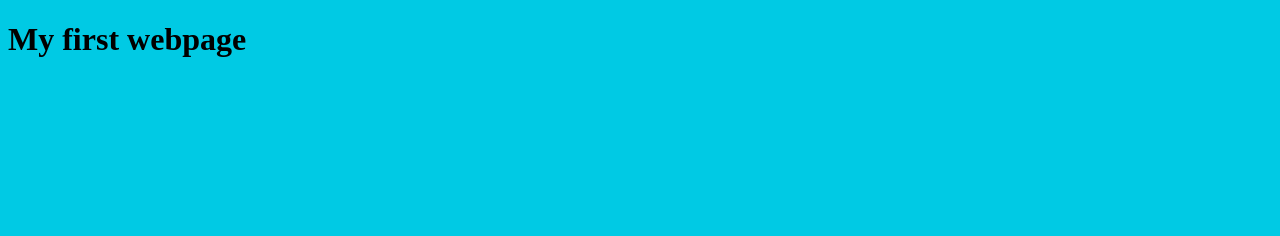
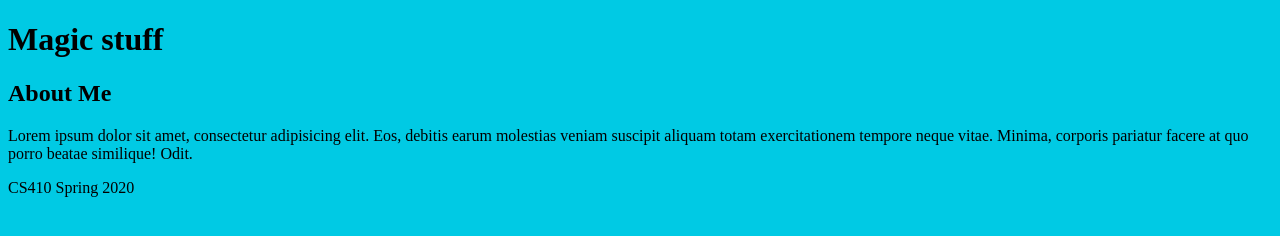
Before and after one commit to sarahrams/clone-demo, a plain HTML site: page index.html in a window 1280 px wide. Drawn offline with Linux system fonts and the light colour scheme.

Commit message:
improve site heading

```diff
--- a/index.html
+++ b/index.html
@@ -8,9 +8,26 @@
     <link rel="stylesheet" href="css/app.css">
 </head>
 <body>
-    <script src="js/app.js"></script>
     <header>
-        <h1>My first webpage</h1>
+        <h1>Magic stuff</h1>
     </header>
+<!-- start of new content -->
+    <div class="container">
+
+       <main>
+
+        </main>
+
+        <aside>
+       <h2>About Me</h2>
+       <p>Lorem ipsum dolor sit amet, consectetur adipisicing elit. Eos, debitis earum molestias veniam suscipit aliquam totam exercitationem tempore neque vitae. Minima, corporis pariatur facere at quo porro beatae similique! Odit.</p>
+         </aside>
+
+    </div>
+<!-- end of new content -->
+
+    <footer>
+   CS410 Spring 2020
+    </footer>
 </body>
 </html>
```
